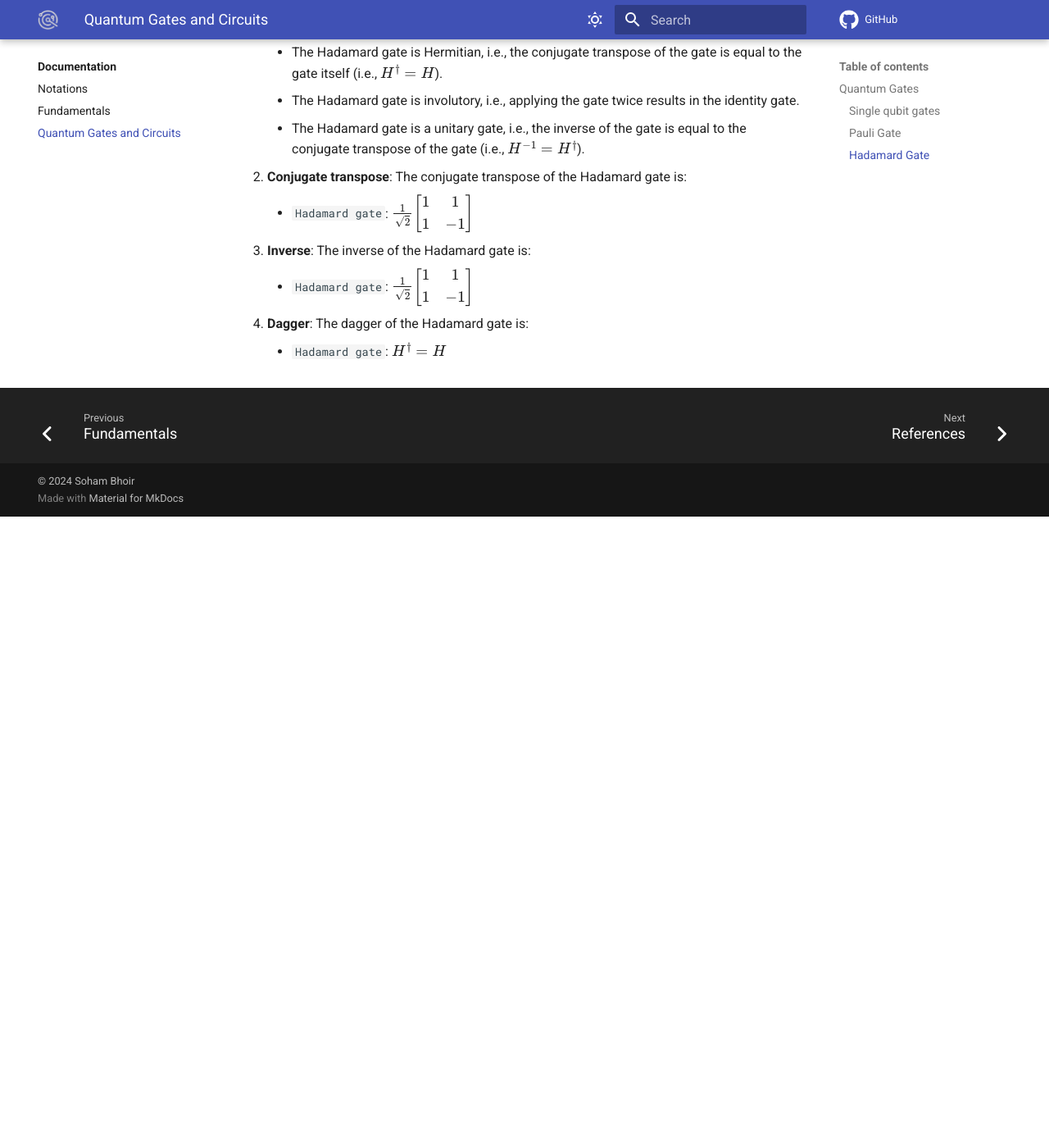
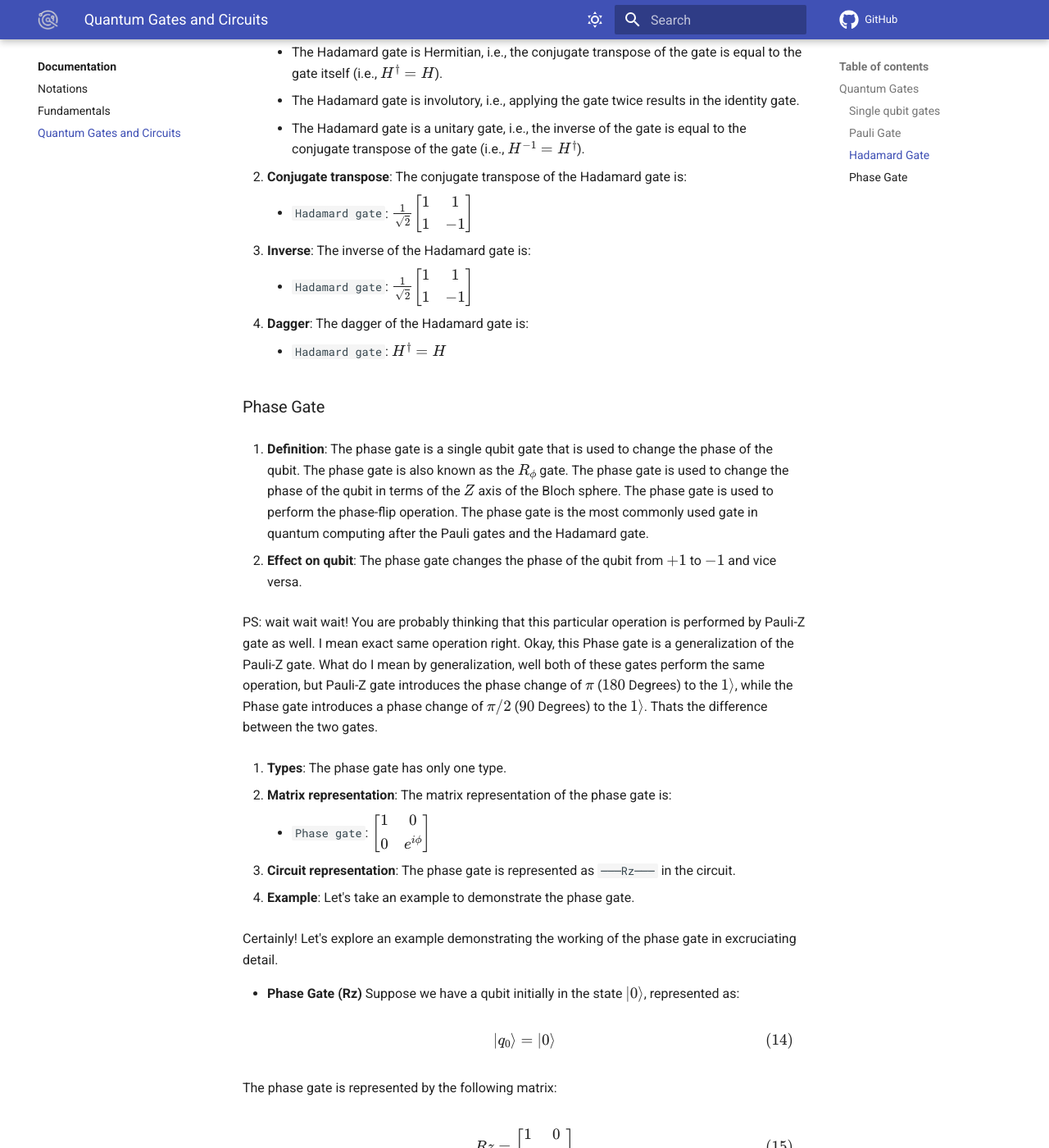
Before and after one commit to Winter-Soren/quantum-ml-handbook, an MkDocs documentation site: the page built from docs/documentation/gates-and-circuits.md, in a window 1280 px wide and 1400 px high, scrolled down 7623 px. Shown: the whole window at 82% size. Built offline with MkDocs 1.6.1 and Material for MkDocs 9.7.7, drawn with Linux system fonts in a browser that asks for light colours; comment, search, counter and statistics services are not loaded; before the commit the page ends 8253 px from its top, so only the background shows below that; some of the changed text lies outside the part shown.

Commit message:
added Phase Gate

```diff
--- a/docs/documentation/gates-and-circuits.md
+++ b/docs/documentation/gates-and-circuits.md
@@ -272,3 +272,103 @@ Final state: \(\frac{1}{\sqrt{2}}(|0\rangle + |1\rangle\)
 
 10. **Dagger**: The dagger of the Hadamard gate is:
     * `Hadamard gate`: \(H^\dagger = H\)
+
+
+### Phase Gate
+1. **Definition**: The phase gate is a single qubit gate that is used to change the phase of the qubit. The phase gate is also known as the \(R_\phi\) gate. The phase gate is used to change the phase of the qubit in terms of the \(Z\) axis of the Bloch sphere. The phase gate is used to perform the phase-flip operation. The phase gate is the most commonly used gate in quantum computing after the Pauli gates and the Hadamard gate.
+
+2. **Effect on qubit**: The phase gate changes the phase of the qubit from \(+1\) to \(-1\) and vice versa.
+
+PS: wait wait wait! You are probably thinking that this particular operation is performed by Pauli-Z gate as well. I mean exact same operation right. Okay, this Phase gate is a generalization of the Pauli-Z gate. What do I mean by generalization, well both of these gates perform the same operation, but Pauli-Z gate introduces the phase change of \(\pi\) (\(180\) Degrees) to the \(1\rangle\), while the Phase gate introduces a phase change of \(\pi/2\) (\(90\) Degrees) to the \(1\rangle\). Thats the difference between the two gates.
+
+3. **Types**: The phase gate has only one type.
+
+4. **Matrix representation**: The matrix representation of the phase gate is:
+    * `Phase gate`: \(\begin{bmatrix} 1 & 0 \\ 0 & e^{i\phi} \end{bmatrix}\)
+
+5. **Circuit representation**: The phase gate is represented as ` ───Rz─── ` in the circuit.
+
+6. **Example**: Let's take an example to demonstrate the phase gate.
+
+Certainly! Let's explore an example demonstrating the working of the phase gate in excruciating detail.
+
+*   **Phase Gate (Rz)**
+Suppose we have a qubit initially in the state \( |0\rangle \), represented as:
+
+$$
+|q_0\rangle = |0\rangle
+\tag{14}
+$$
+
+The phase gate is represented by the following matrix:
+
+$$
+Rz = \begin{bmatrix} 1 & 0 \\ 0 & e^{i\phi} \end{bmatrix}
+\tag{15}
+$$
+
+To apply the phase gate to the qubit \( |q_0\rangle = |0\rangle \), we perform a matrix multiplication of the phase gate matrix with the state vector representing \( |0\rangle \).
+
+$$
+Rz|q_0\rangle = \begin{bmatrix} 1 & 0 \\ 0 & e^{i\phi} \end{bmatrix} \begin{bmatrix} 1 \\ 0 \end{bmatrix}
+\tag{16}
+$$
+
+Performing the matrix multiplication:
+
+$$
+Rz|q_0\rangle = \begin{bmatrix} 1*1 + 0*0 \\ 0*1 + e^{i\phi}*0 \end{bmatrix}
+\tag{17}
+$$
+
+Simplifying:
+
+$$
+Rz|q_0\rangle = \begin{bmatrix} 1 \\ 0 \end{bmatrix}
+\tag{18}
+$$
+
+Therefore, after applying the phase gate, the state of the qubit \( |q_0\rangle \) remains unchanged. Which means the phase gate does not change the state of the qubit, it only changes the phase of the qubit.
+
+Lets take the phase of the qubit to be \(\phi = \pi/2\), then the matrix representation of the phase gate is:
+
+$$
+Rz = \begin{bmatrix} 1 & 0 \\ 0 & e^{i\pi/2} \end{bmatrix} = \begin{bmatrix} 1 & 0 \\ 0 & i \end{bmatrix}
+\tag{19}
+$$
+
+So, after applying the phase gate, the state of the qubit \( |q_0\rangle \) transforms to:
+
+$$
+|q_1\rangle = Rz|q_0\rangle = \begin{bmatrix} 1 & 0 \\ 0 & i \end{bmatrix} \begin{bmatrix} 1 \\ 0 \end{bmatrix} = \begin{bmatrix} 1*1 + 0*0 \\ 0*1 + i*0 \end{bmatrix} = \begin{bmatrix} 1 \\ 0 \end{bmatrix}
+\tag{20}
+$$
+
+The ket representation of the final state is:
+
+$$
+|q_1\rangle = \begin{bmatrix} 1 \\ 0 \end{bmatrix} = |0\rangle
+\tag{21}
+$$
+
+The circuit representation of this operation is as follows:
+
+Initial state: |0⟩
+
+   ───Rz───
+
+Final state: |0⟩
+
+7. **Properties**: The properties of the phase gate are:
+    * The phase gate is Hermitian, i.e., the conjugate transpose of the gate is equal to the gate itself (i.e., \(Rz^\dagger = Rz\)).
+    * The phase gate is involutory, i.e., applying the gate twice results in the identity gate.
+    * The phase gate is a unitary gate, i.e., the inverse of the gate is equal to the conjugate transpose of the gate (i.e., \(Rz^{-1} = Rz^\dagger\)).
+
+8. **Conjugate transpose**: The conjugate transpose of the phase gate is:
+    * `Phase gate`: \(\begin{bmatrix} 1 & 0 \\ 0 & e^{i\phi} \end{bmatrix}\)
+
+9. **Inverse**: The inverse of the phase gate is:
+    * `Phase gate`: \(\begin{bmatrix} 1 & 0 \\ 0 & e^{i\phi} \end{bmatrix}\)
+
+10. **Dagger**: The dagger of the phase gate is:
+    * `Phase gate`: \(Rz^\dagger = Rz\)
```
Also changed, not shown: README.md (+1 -1 lines).
